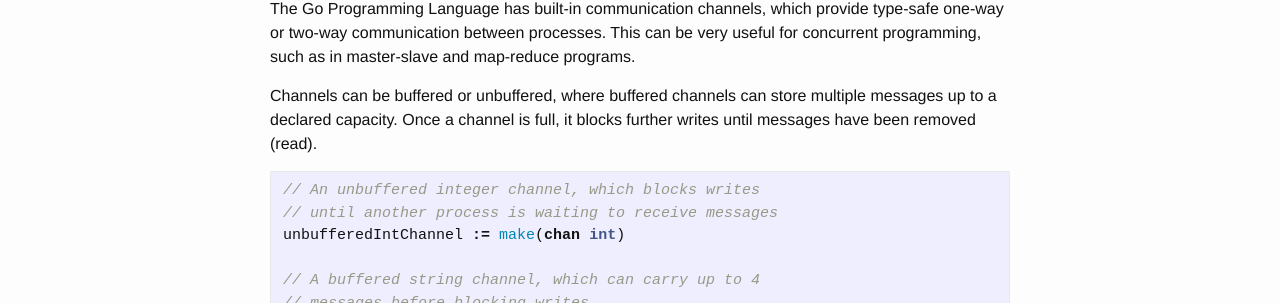
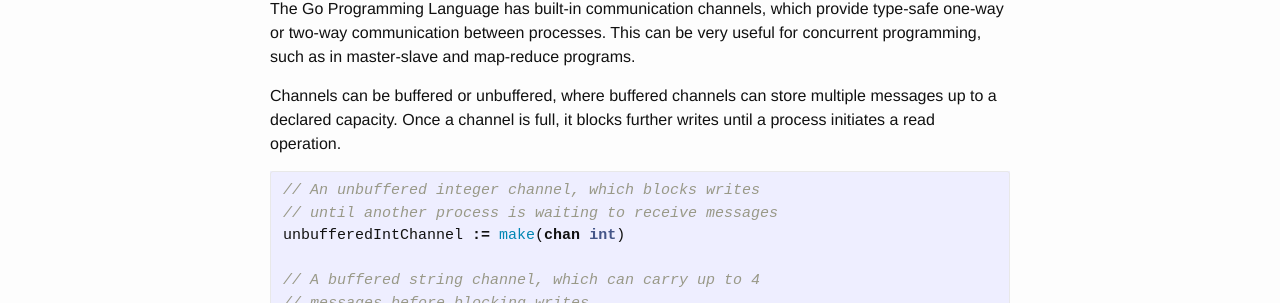
Before and after one commit to msayson/msayson.github.io, a Jekyll site: the page built from _posts/2016-12-17-golang-channels.markdown, in a window 1280 px wide and 900 px high. Shown: the part 203-506 px from the top of the window. Built offline with Jekyll 4.4.1, drawn with Linux system fonts in a browser that asks for light colours.

Commit message:
Updated description of behaviour of full Go channels

````diff
--- a/_posts/2016-12-17-golang-channels.markdown
+++ b/_posts/2016-12-17-golang-channels.markdown
@@ -7,7 +7,7 @@
 
 The Go Programming Language has built-in communication channels, which provide type-safe one-way or two-way communication between processes.  This can be very useful for concurrent programming, such as in master-slave and map-reduce programs.
 
-Channels can be buffered or unbuffered, where buffered channels can store multiple messages up to a declared capacity.  Once a channel is full, it blocks further writes until messages have been removed (read).
+Channels can be buffered or unbuffered, where buffered channels can store multiple messages up to a declared capacity.  Once a channel is full, it blocks further writes until a process initiates a read operation.
 
 ```go
 // An unbuffered integer channel, which blocks writes
````
